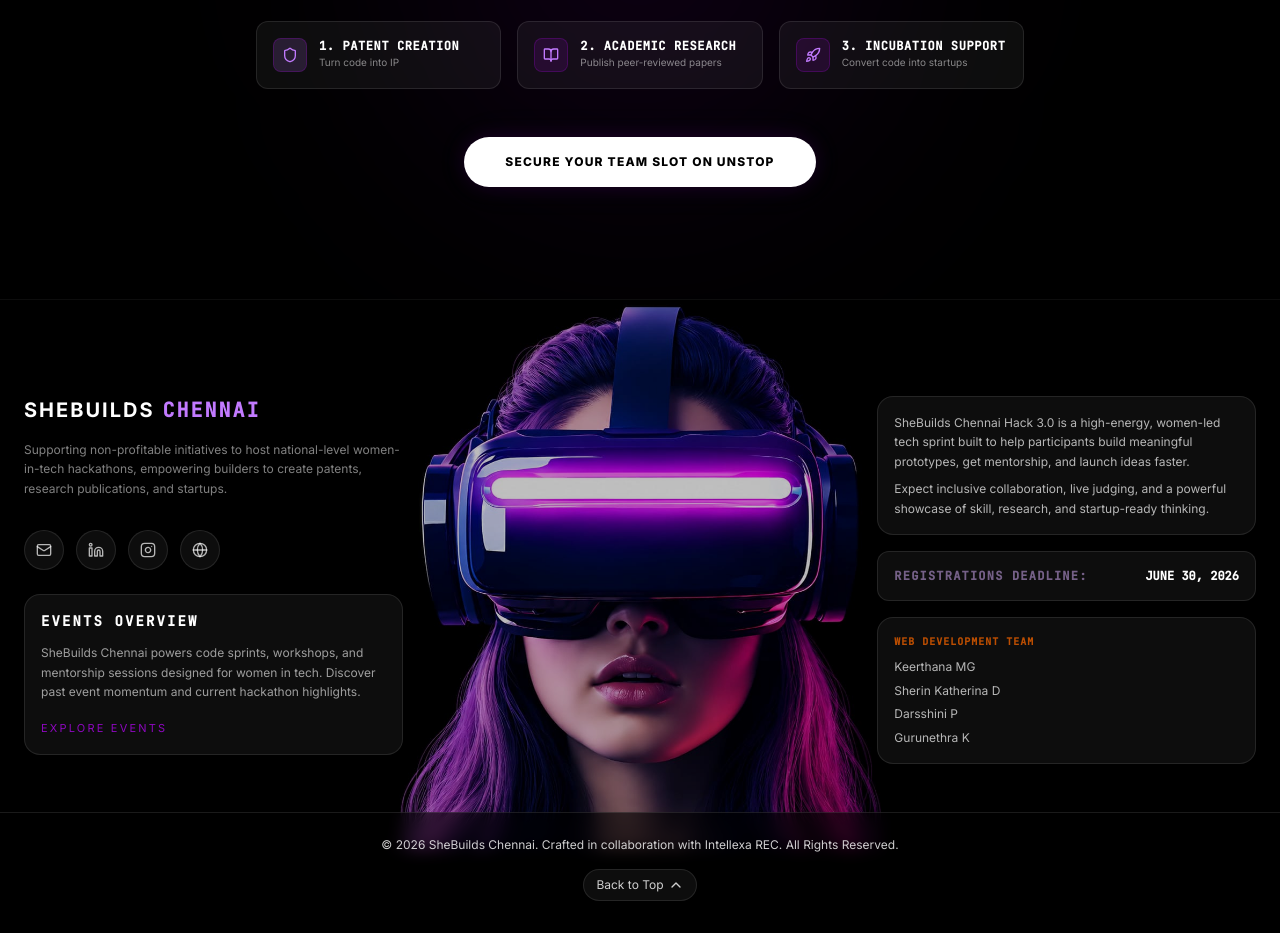
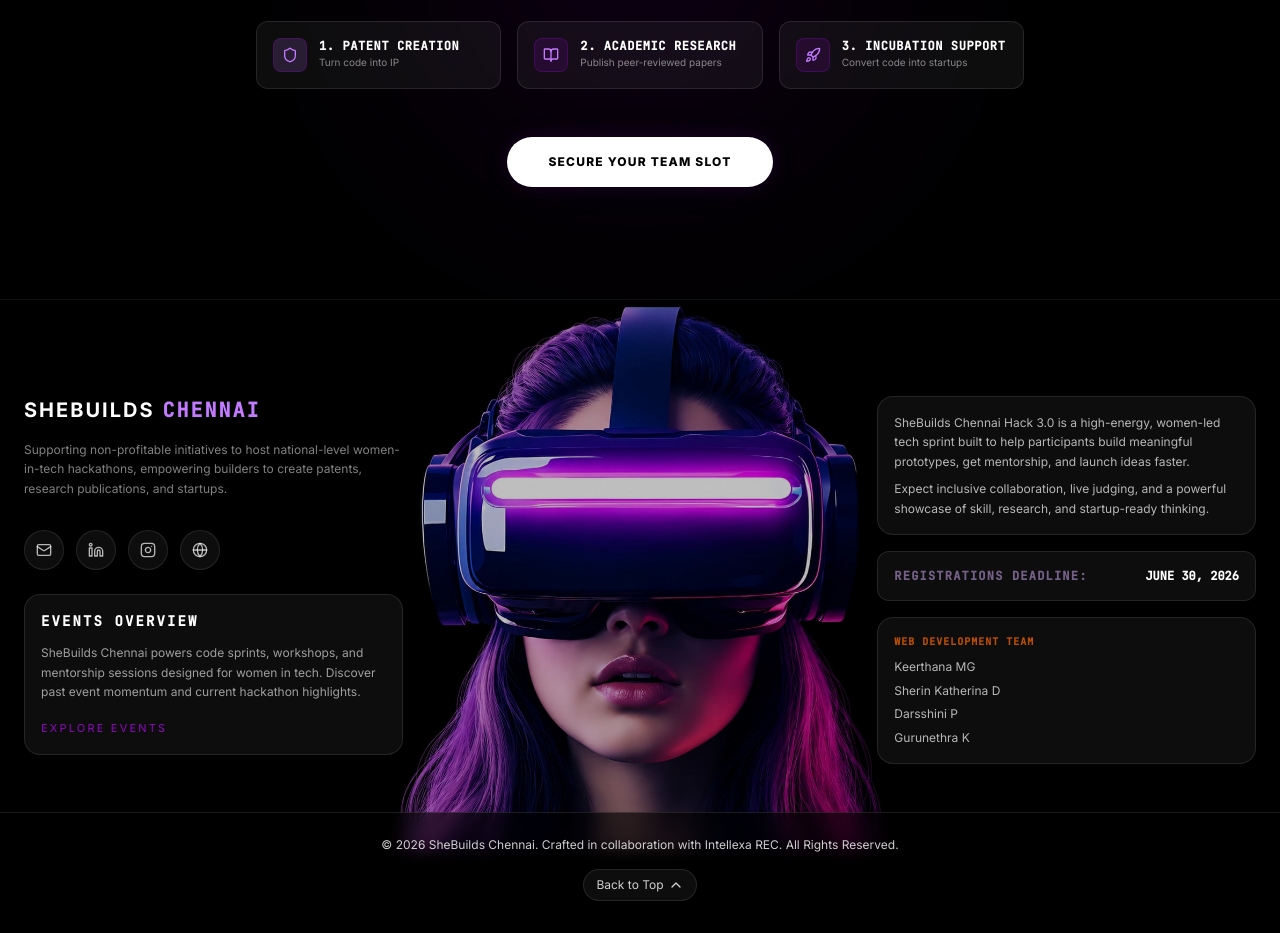
Before and after one commit to KeeerthanaMG/Hackathon-website, a React (Vite) app: page / in a window 1280 px wide. Shown: the part 6540-7473 px from the top of the page. Built offline with nearby package versions, Linux system fonts and the light colour scheme.

Commit message:
chore: update App.tsx and package-lock.json

```diff
--- a/src/App.tsx
+++ b/src/App.tsx
@@ -144,7 +144,7 @@ export default function App() {
               onClick={openRegisterModal}
               className="relative px-10 py-4 bg-white text-black hover:bg-brand-pink hover:text-white rounded-full text-xs uppercase tracking-widest font-extrabold transition-all duration-300 shadow-xl focus:outline-none focus:ring-2 focus:ring-brand-pink cursor-pointer active:scale-95 neon-glow-pink border border-transparent hover:border-brand-pink/40"
             >
-              Secure Your Team Slot on Unstop
+              Secure Your Team Slot
             </button>
           </motion.div>
         </div>
```
Also changed, not shown: 1 other file (tests, documents, lock files or other folders).
